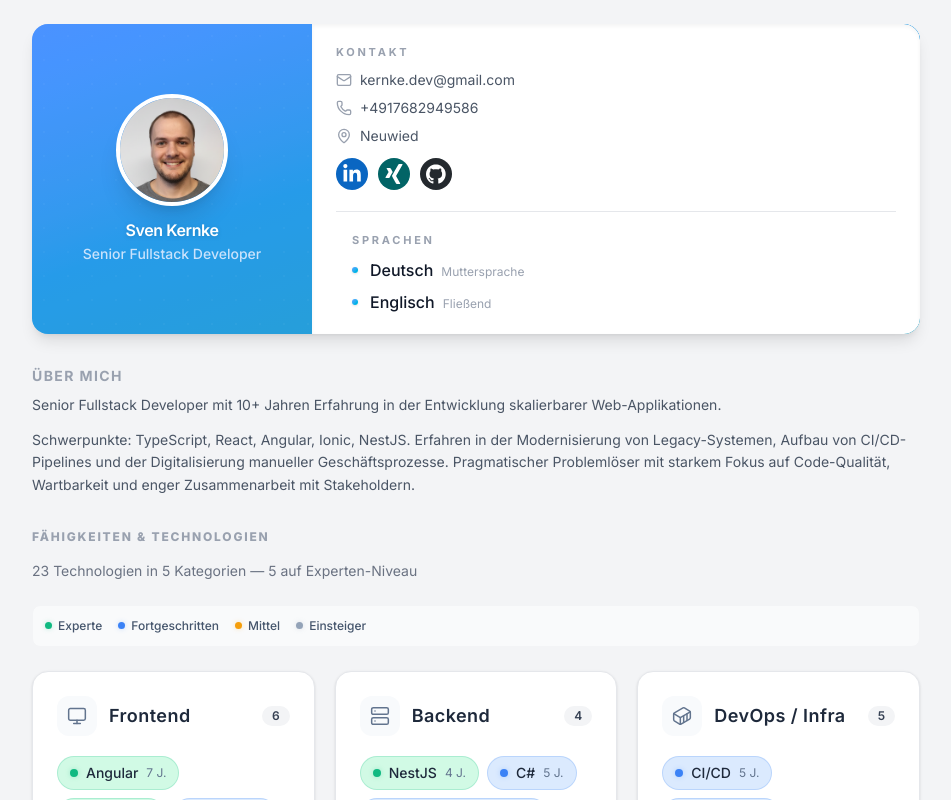
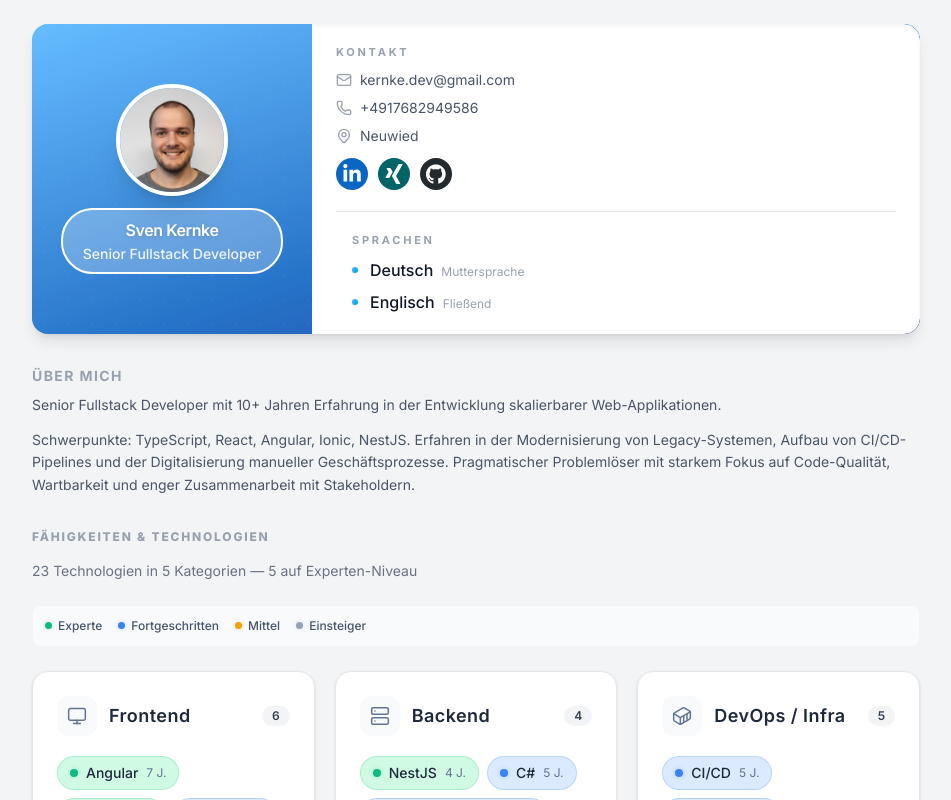
Before and after one commit to Sevenhero/cv-generator, a Next.js app: page / in a window 1280 px wide. Shown: the top 800 px of the page, without its empty margins (164-1115 px from the left). Built offline with nearby package versions, Linux system fonts and the light colour scheme.

Commit message:
highlight photo more

```diff
--- a/src/app/components/Header.tsx
+++ b/src/app/components/Header.tsx
@@ -10,7 +10,7 @@ export default function HeaderComponent() {
   const [user] = useState<UserData>(userData);
 
   return (
-    <div className="relative overflow-hidden rounded-2xl bg-linear-to-br from-blue-500 to-cyan-600 shadow-lg print:bg-white/30 print:shadow-none">
+    <div className="relative overflow-hidden rounded-2xl shadow-lg print:bg-white/30 print:shadow-none bg-linear-to-br from-[#4ab1ff] to-[#00058d]">
       {/* Subtle pattern dots */}
       <div className="pointer-events-none absolute inset-0 opacity-[0.03]" style={{ backgroundImage: "radial-gradient(circle, white 1px, transparent 1px)", backgroundSize: "24px 24px" }} />
 
@@ -35,11 +35,11 @@ export default function HeaderComponent() {
             </div>
 
             {!hidden && (
-              <div className="flex flex-col items-center text-center">
-                <h1 className="text-base font-semibold tracking-tight text-white drop-shadow-sm">
+              <div className="flex flex-col items-center text-center border-white border-2 bg-white/25 px-5 py-2 rounded-4xl">
+                <h1 className="text-base font-semibold tracking-tight drop-shadow-sm text-white">
                   {user.firstName} {user.lastName}
                 </h1>
-                <p className="mt-0.5 text-xs font-medium text-blue-100/90 sm:text-sm">
+                <p className="mt-0.5 text-xs font-medium text-white/90 sm:text-sm">
                   {user.title}
                 </p>
               </div>
```
